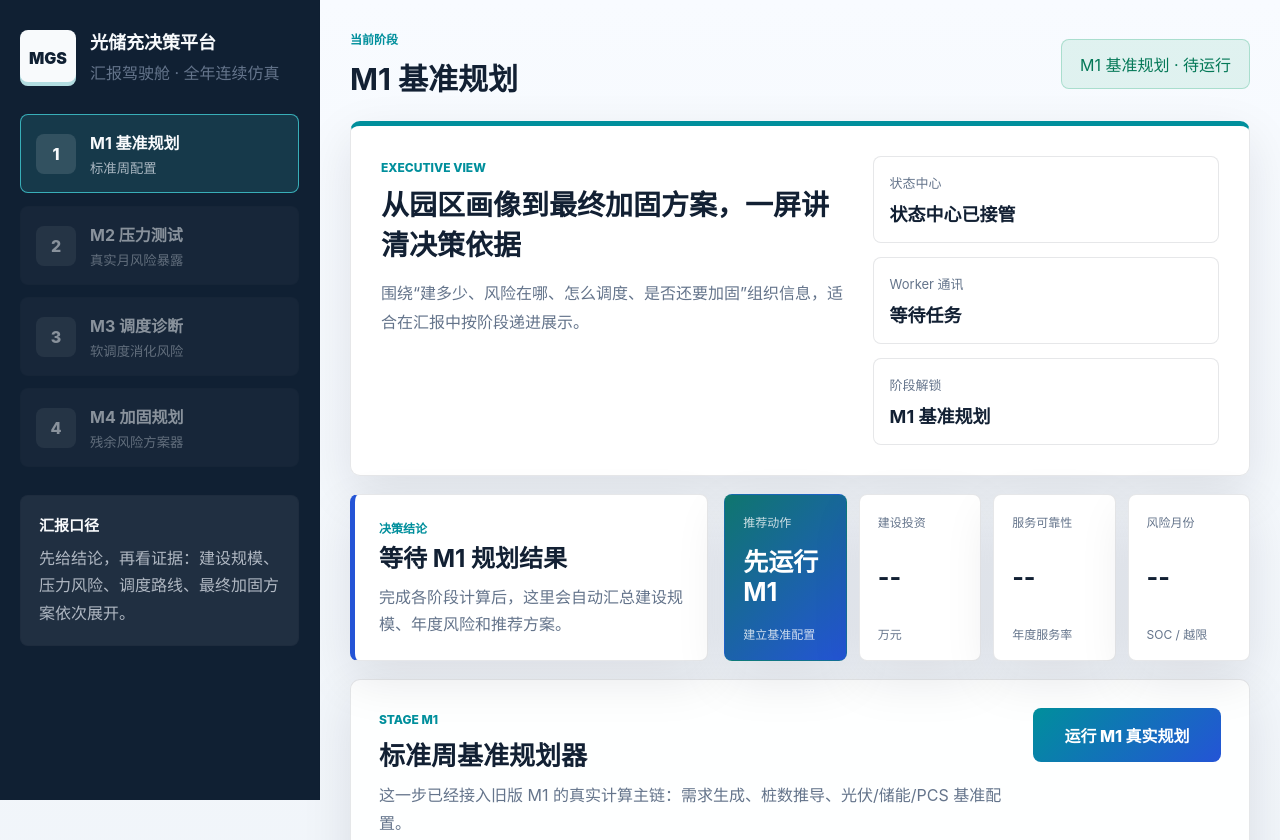
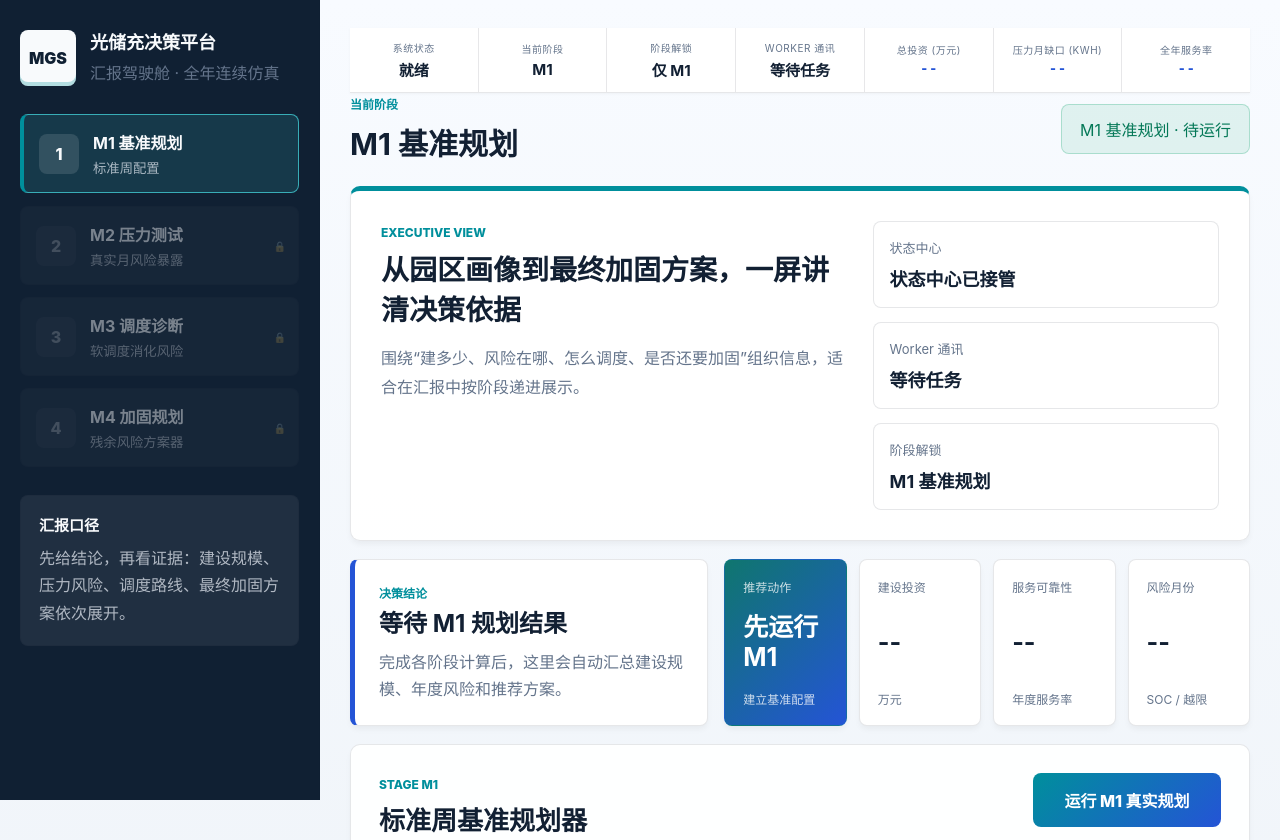
Before and after one commit to CYBui648/-, a plain HTML site: page index.html in a window 1280 px wide. Shown: the top 840 px of the page. Drawn offline with Linux system fonts and the light colour scheme.

Commit message:
V2-4.16 UI 学术化升级：色彩系统 + 全局KPI悬浮栏 + 阶段导航强化

```diff
--- a/index.html
+++ b/index.html
@@ -55,6 +55,37 @@
     </aside>
 
     <main class="workspace">
+      <header id="global-kpi-bar" class="kpi-bar">
+        <div class="kpi-bar-item">
+          <span class="kpi-bar-label">系统状态</span>
+          <strong id="kpi-status">就绪</strong>
+        </div>
+        <div class="kpi-bar-item">
+          <span class="kpi-bar-label">当前阶段</span>
+          <strong id="kpi-stage">M1</strong>
+        </div>
+        <div class="kpi-bar-item">
+          <span class="kpi-bar-label">阶段解锁</span>
+          <strong id="kpi-unlock">仅 M1</strong>
+        </div>
+        <div class="kpi-bar-item">
+          <span class="kpi-bar-label">Worker 通讯</span>
+          <strong id="kpi-worker">等待任务</strong>
+        </div>
+        <div class="kpi-bar-item kpi-bar-metric">
+          <span class="kpi-bar-label">总投资 (万元)</span>
+          <strong id="kpi-capex">--</strong>
+        </div>
+        <div class="kpi-bar-item kpi-bar-metric">
+          <span class="kpi-bar-label">压力月缺口 (kWh)</span>
+          <strong id="kpi-unmet">--</strong>
+        </div>
+        <div class="kpi-bar-item kpi-bar-metric">
+          <span class="kpi-bar-label">全年服务率</span>
+          <strong id="kpi-service-rate">--</strong>
+        </div>
+      </header>
+
       <header class="topbar">
         <div>
           <span class="eyebrow">当前阶段</span>
--- a/src/ui/renderers.js
+++ b/src/ui/renderers.js
@@ -1759,6 +1759,7 @@ function renderM4Summary(state) {
     recommendation
   );
 
+
   el.scenarioTableBody.innerHTML = scenarios.map((scenario) => {
     const score = scenario.recommendation?.totalScore != null
       ? formatNumber(scenario.recommendation.totalScore, 1)
@@ -1913,4 +1914,5 @@ export function renderApp(state) {
   renderM2Summary(state);
   renderM3Summary(state);
   renderM4Summary(state);
-}
+
+}
--- a/style.css
+++ b/style.css
@@ -7,10 +7,11 @@
   --muted: #64748b;
   --accent: #008f9c;
   --accent-2: #2454d6;
-  --good: #13a36b;
-  --warn: #d97706;
-  --danger: #dc2626;
-  --shadow: 0 18px 50px rgba(15, 23, 42, 0.10);
+  --good: #0f766e;
+  --warn: #b45309;
+  --danger: #b91c1c;
+  --shadow: 0 4px 6px -1px rgba(0, 0, 0, 0.05);
+  --font-mono: 'JetBrains Mono', 'Courier New', monospace;
 }
 
 * { box-sizing: border-box; }
@@ -29,6 +30,65 @@ button, pre { font: inherit; }
   display: grid;
   grid-template-columns: 320px 1fr;
   min-height: 100vh;
+}
+
+/* ---------- Global KPI Bar ---------- */
+
+.kpi-bar {
+  position: sticky;
+  top: 0;
+  z-index: 100;
+  display: flex;
+  justify-content: space-between;
+  align-items: stretch;
+  gap: 0;
+  padding: 0;
+  background: var(--panel);
+  border-bottom: 1px solid var(--border);
+  box-shadow: 0 1px 3px rgba(0, 0, 0, 0.04);
+  overflow-x: auto;
+  -webkit-overflow-scrolling: touch;
+}
+
+.kpi-bar-item {
+  flex: 1 1 0;
+  min-width: 100px;
+  display: flex;
+  flex-direction: column;
+  justify-content: center;
+  align-items: center;
+  gap: 4px;
+  padding: 12px 10px;
+  border-right: 1px solid var(--border);
+  text-align: center;
+}
+
+.kpi-bar-item:last-child {
+  border-right: 0;
+}
+
+.kpi-bar-label {
+  font-size: 10px;
+  color: var(--muted);
+  text-transform: uppercase;
+  letter-spacing: 0.5px;
+  white-space: nowrap;
+}
+
+.kpi-bar-item strong {
+  font-size: 15px;
+  font-weight: 700;
+  white-space: nowrap;
+}
+
+.kpi-bar-metric strong {
+  font-family: var(--font-mono);
+  color: var(--accent-2);
+}
+
+.kpi-bar-metric strong:empty,
+.kpi-bar-metric strong[data-empty] {
+  color: var(--muted);
 }
 
 .sidebar {
@@ -89,22 +149,38 @@ button, pre { font: inherit; }
   color: #f8fafc;
   text-align: left;
   border: 1px solid var(--border);
+  position: relative;
   border-radius: 8px;
   background: rgba(255,255,255,0.06);
   cursor: pointer;
   transition: 0.2s ease;
 }
 
-.stage-tab:hover:not(.locked),
 .stage-tab.active {
   transform: translateY(-1px);
   border-color: rgba(68, 212, 220, 0.75);
+  border-left: 4px solid var(--accent);
   background: rgba(68, 212, 220, 0.14);
 }
 
+.stage-tab:hover:not(.locked):not(.active) {
+  transform: translateY(-1px);
+  border-color: rgba(68, 212, 220, 0.30);
+  background: rgba(68, 212, 220, 0.06);
+}
+
 .stage-tab.locked {
-  opacity: 0.52;
+  opacity: 0.45;
   cursor: not-allowed;
+  filter: grayscale(0.4);
+}
+
+.stage-tab.locked::after {
+  content: "🔒";
+  position: absolute;
+  right: 12px;
+  font-size: 10px;
+  opacity: 0.55;
 }
 
 .stage-index {
@@ -116,6 +192,11 @@ button, pre { font: inherit; }
   border-radius: 8px;
   background: rgba(255,255,255,0.12);
   font-weight: 800;
+}
+
+.stage-tab.locked .stage-index {
+  background: rgba(255,255,255,0.05);
+  color: rgba(255,255,255,0.40);
 }
 
 .stage-tab strong,
@@ -401,6 +482,16 @@ button, pre { font: inherit; }
   .hero-card,
   .panel-grid {
     grid-template-columns: 1fr;
+  }
+
+  .kpi-bar {
+    flex-wrap: wrap;
+  }
+
+  .kpi-bar-item {
+    flex: 0 0 auto;
+    min-width: 80px;
+    padding: 8px 6px;
   }
 
   .sidebar {
```
